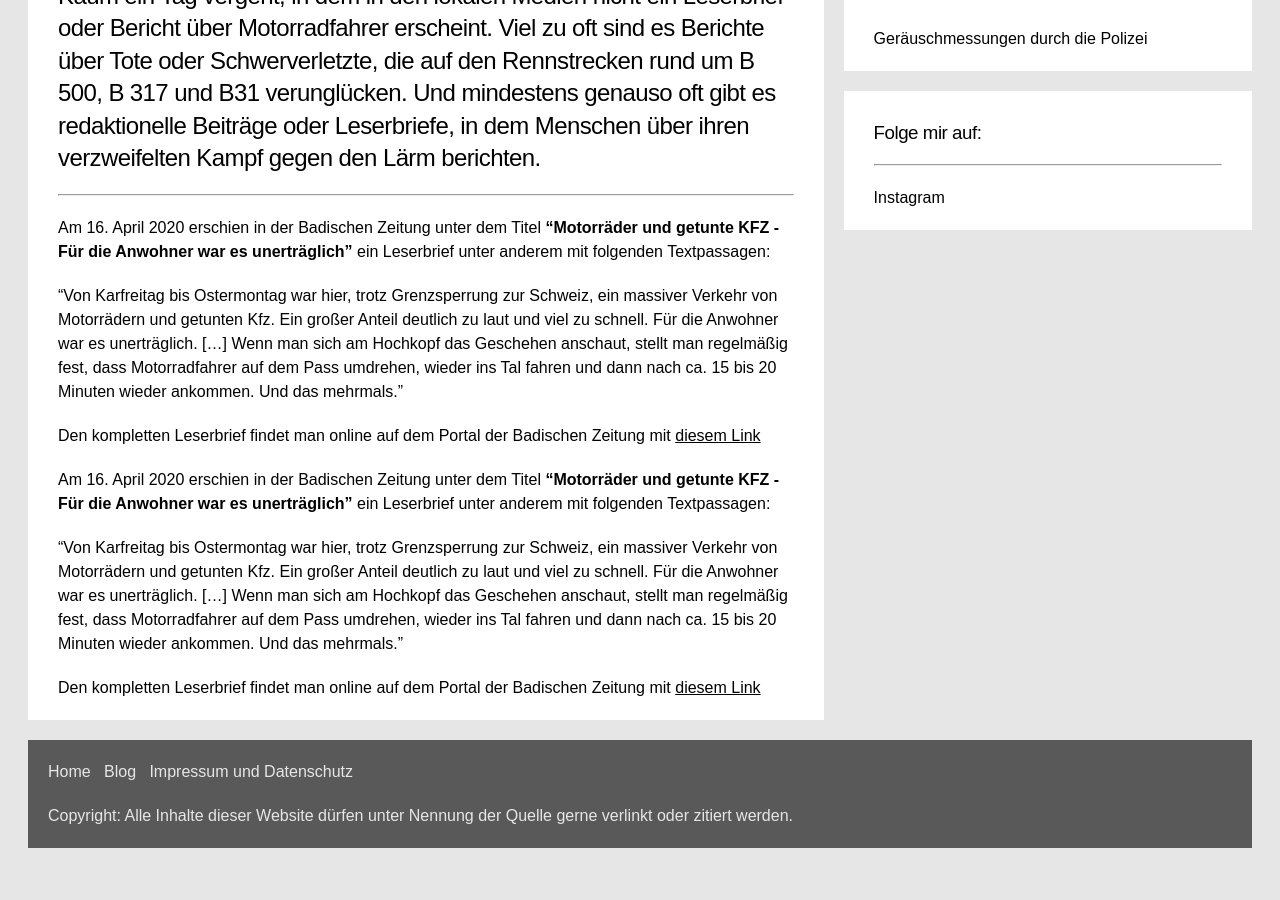
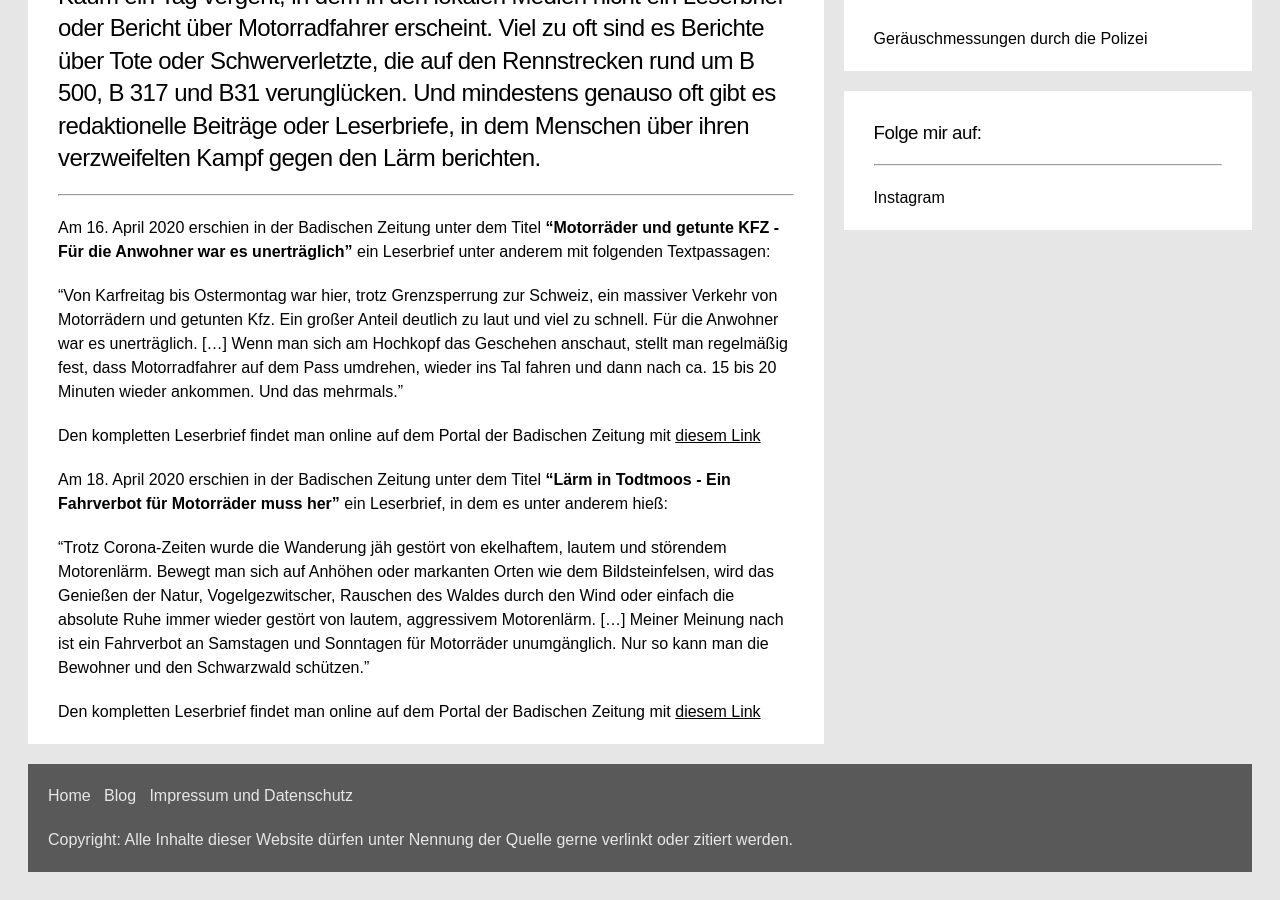
Before and after one commit to rettet-die-stille/rettet-die-stille.github.io, a Jekyll site: the page built from _posts/2020-06-04-Leserbrief-und-Zeitungsberichte-Teil-1.md, in a window 1280 px wide and 900 px high, scrolled down 675 px. Built offline with Jekyll 4.4.1, drawn with Linux system fonts in a browser that asks for light colours; before the commit the page ends 1551 px from its top, so only the background shows below that.

Commit message:
Update 2020-06-04-Leserbrief-und-Zeitungsberichte-Teil-1.md

```diff
--- a/_posts/2020-06-04-Leserbrief-und-Zeitungsberichte-Teil-1.md
+++ b/_posts/2020-06-04-Leserbrief-und-Zeitungsberichte-Teil-1.md
@@ -9,10 +9,10 @@ Am 16. April 2020 erschien in der Badischen Zeitung unter dem Titel <b>"Motorrä
 
 "Von Karfreitag bis Ostermontag war hier, trotz Grenzsperrung zur Schweiz, ein massiver Verkehr von Motorrädern und getunten Kfz. Ein großer Anteil deutlich zu laut und viel zu schnell. Für die Anwohner war es unerträglich. [...] Wenn man sich am Hochkopf das Geschehen anschaut, stellt man regelmäßig fest, dass Motorradfahrer auf dem Pass umdrehen, wieder ins Tal fahren und dann nach ca. 15 bis 20 Minuten wieder ankommen. Und das mehrmals."
 
- Den kompletten Leserbrief findet man online auf dem Portal der Badischen Zeitung mit  <span style="text-decoration: underline;">[diesem Link](https://www.badische-zeitung.de/leserbriefe-xmack7fqx--184823445.html)</span>
+ Den kompletten Leserbrief findet man online auf dem Portal der Badischen Zeitung mit <span style="text-decoration: underline;">[diesem Link](https://www.badische-zeitung.de/leserbriefe-xmack7fqx--184823445.html){:target="_blank"}</span>
 
-Am 16. April 2020 erschien in der Badischen Zeitung unter dem Titel <b>"Motorräder und getunte KFZ - Für die Anwohner war es unerträglich"</b> ein Leserbrief unter anderem mit folgenden Textpassagen:
+Am 18. April 2020 erschien in der Badischen Zeitung unter dem Titel <b>"Lärm in Todtmoos - Ein Fahrverbot für Motorräder muss her"</b> ein Leserbrief, in dem es unter anderem hieß:
 
-"Von Karfreitag bis Ostermontag war hier, trotz Grenzsperrung zur Schweiz, ein massiver Verkehr von Motorrädern und getunten Kfz. Ein großer Anteil deutlich zu laut und viel zu schnell. Für die Anwohner war es unerträglich. [...] Wenn man sich am Hochkopf das Geschehen anschaut, stellt man regelmäßig fest, dass Motorradfahrer auf dem Pass umdrehen, wieder ins Tal fahren und dann nach ca. 15 bis 20 Minuten wieder ankommen. Und das mehrmals."
+"Trotz Corona-Zeiten wurde die Wanderung jäh gestört von ekelhaftem, lautem und störendem Motorenlärm. Bewegt man sich auf Anhöhen oder markanten Orten wie dem Bildsteinfelsen, wird das Genießen der Natur, Vogelgezwitscher, Rauschen des Waldes durch den Wind oder einfach die absolute Ruhe immer wieder gestört von lautem, aggressivem Motorenlärm. [...] Meiner Meinung nach ist ein Fahrverbot an Samstagen und Sonntagen für Motorräder unumgänglich. Nur so kann man die Bewohner und den Schwarzwald schützen."
 
- Den kompletten Leserbrief findet man online auf dem Portal der Badischen Zeitung mit  <span style="text-decoration: underline;">[diesem Link](https://www.badische-zeitung.de/leserbriefe-xmack7fqx--184823445.html)</span>
+ Den kompletten Leserbrief findet man online auf dem Portal der Badischen Zeitung mit <span style="text-decoration: underline;">[diesem Link](https://www.badische-zeitung.de/leserbriefe-x3seqfiax--184886863.html){:target="_blank"}</span>
```
